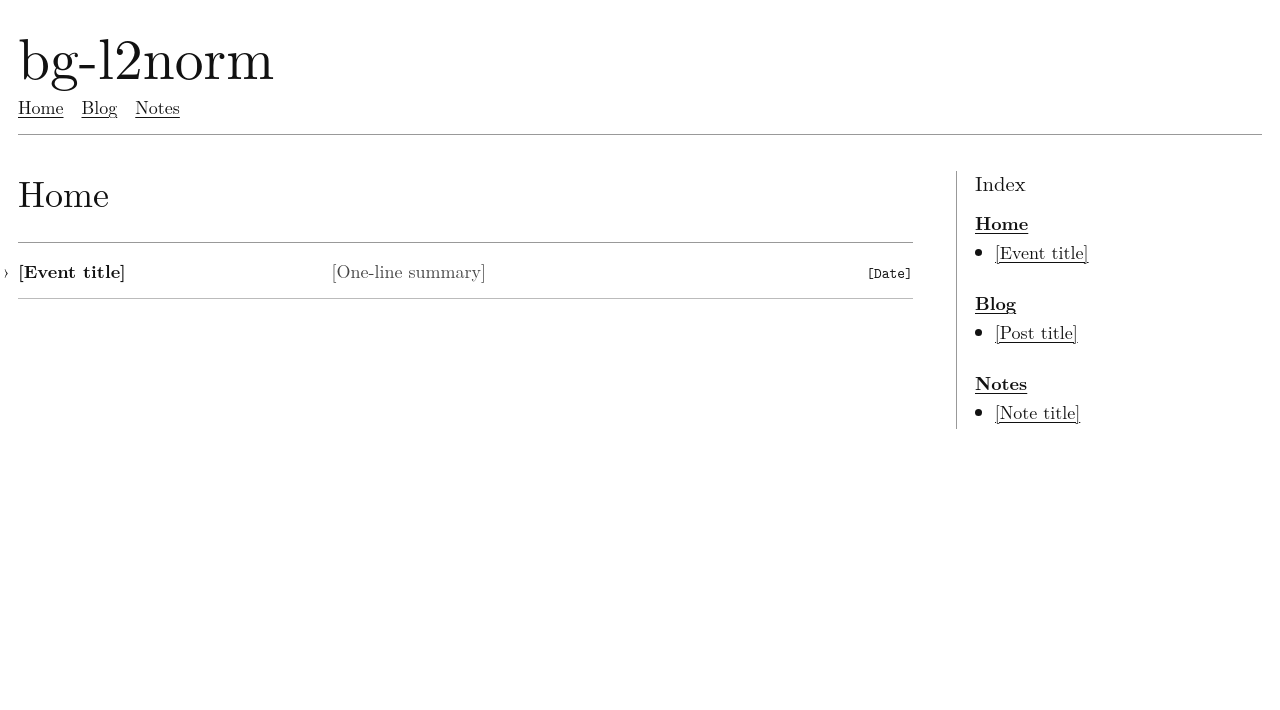
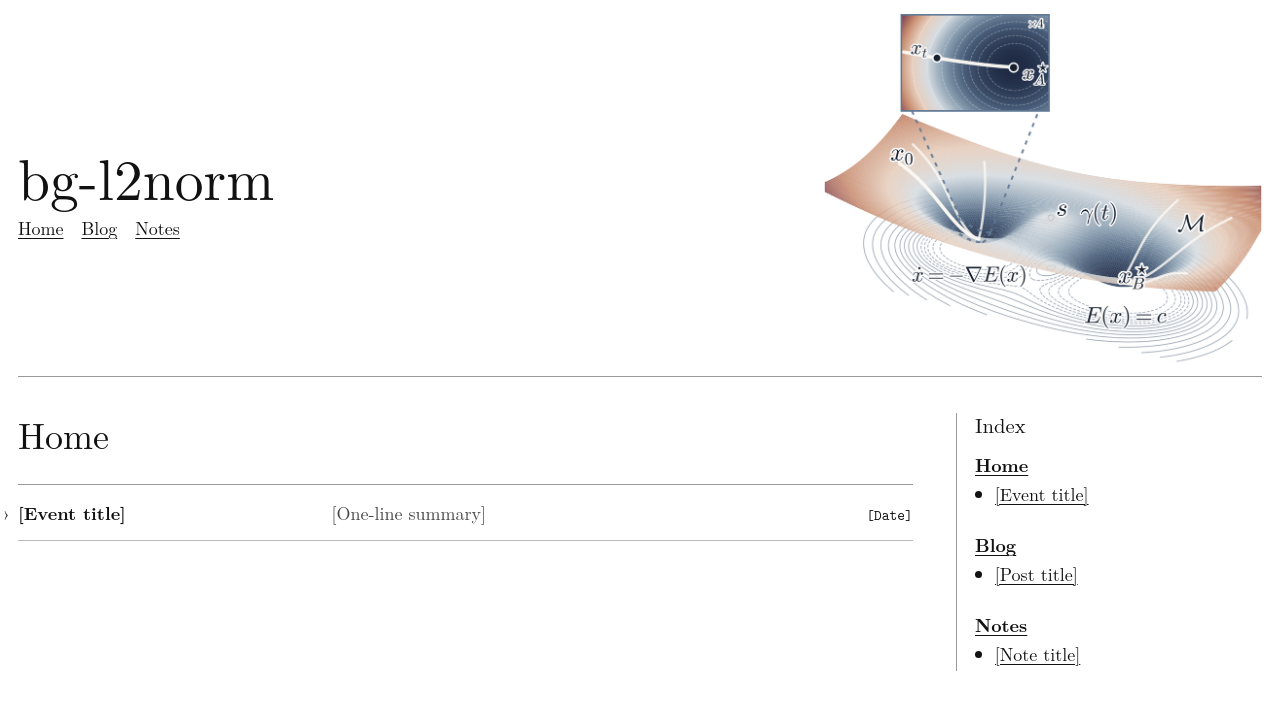
Before and after one commit to bg-l2norm/bg-l2norm.github.io, a Jekyll site: the page built from index.html, in a window 1280 px wide. Shown: the top 710 px of the page. Built offline with Jekyll 4.4.1, drawn with Linux system fonts in a browser that asks for light colours; some web fonts are replaced.

Commit message:
Add Icefire homepage header

```diff
--- a/_layouts/default.html
+++ b/_layouts/default.html
@@ -8,13 +8,27 @@
     <link rel="stylesheet" href="{{ '/assets/css/site.css' | relative_url }}">
   </head>
   <body>
-    <header class="site-header">
+    <header class="site-header{% if page.url == '/' %} site-header--home{% endif %}">
+      <div class="site-header-copy">
         <h1><a href="{{ '/' | relative_url }}">{{ site.title }}</a></h1>
         <nav aria-label="Primary navigation">
           <a href="{{ '/' | relative_url }}">Home</a>
           <a href="{{ '/blog/' | relative_url }}">Blog</a>
           <a href="{{ '/notes/' | relative_url }}">Notes</a>
         </nav>
+      </div>
+
+      {% if page.url == '/' %}
+        <figure class="site-header-art">
+          <img
+            src="{{ '/assets/images/icefire-gradient-flow-header.png' | relative_url }}"
+            alt="A three-dimensional gradient-flow energy landscape with a square magnified inset."
+            width="900"
+            height="739"
+            decoding="async"
+            fetchpriority="high">
+        </figure>
+      {% endif %}
     </header>
 
     <div class="page-grid">
--- a/assets/css/site.css
+++ b/assets/css/site.css
@@ -34,6 +34,32 @@ a:hover {
 .site-header {
   border-bottom: 1px solid #999;
   padding-bottom: 0.75rem;
+}
+
+.site-header-copy {
+  min-width: 0;
+}
+
+.site-header--home {
+  display: grid;
+  grid-template-columns: minmax(11rem, 1fr) auto;
+  gap: clamp(1.25rem, 4vw, 3.5rem);
+  align-items: center;
+  min-height: 18rem;
+}
+
+.site-header-art {
+  width: auto;
+  margin: -0.75rem 0 -0.6rem;
+  justify-self: end;
+}
+
+.site-header-art img {
+  display: block;
+  width: auto;
+  max-width: min(100%, 27rem);
+  max-height: 20rem;
+  object-fit: contain;
 }
 
 .site-header h1 {
@@ -279,6 +305,25 @@ blockquote {
   border-top: 1px solid #bbb;
 }
 
+@media (max-width: 900px) {
+  .site-header--home {
+    grid-template-columns: 1fr;
+    min-height: 0;
+  }
+
+  .site-header-art {
+    width: min(100%, 34rem);
+    margin: 0 auto -0.4rem;
+    justify-self: center;
+  }
+
+  .site-header-art img {
+    width: 100%;
+    max-width: none;
+    max-height: none;
+  }
+}
+
 @media (max-width: 760px) {
   .page-grid {
     grid-template-columns: 1fr;
```
Also changed, not shown: assets/images/icefire-gradient-flow-header.png (added). Lines whose indentation alone changed are shown as unchanged.
